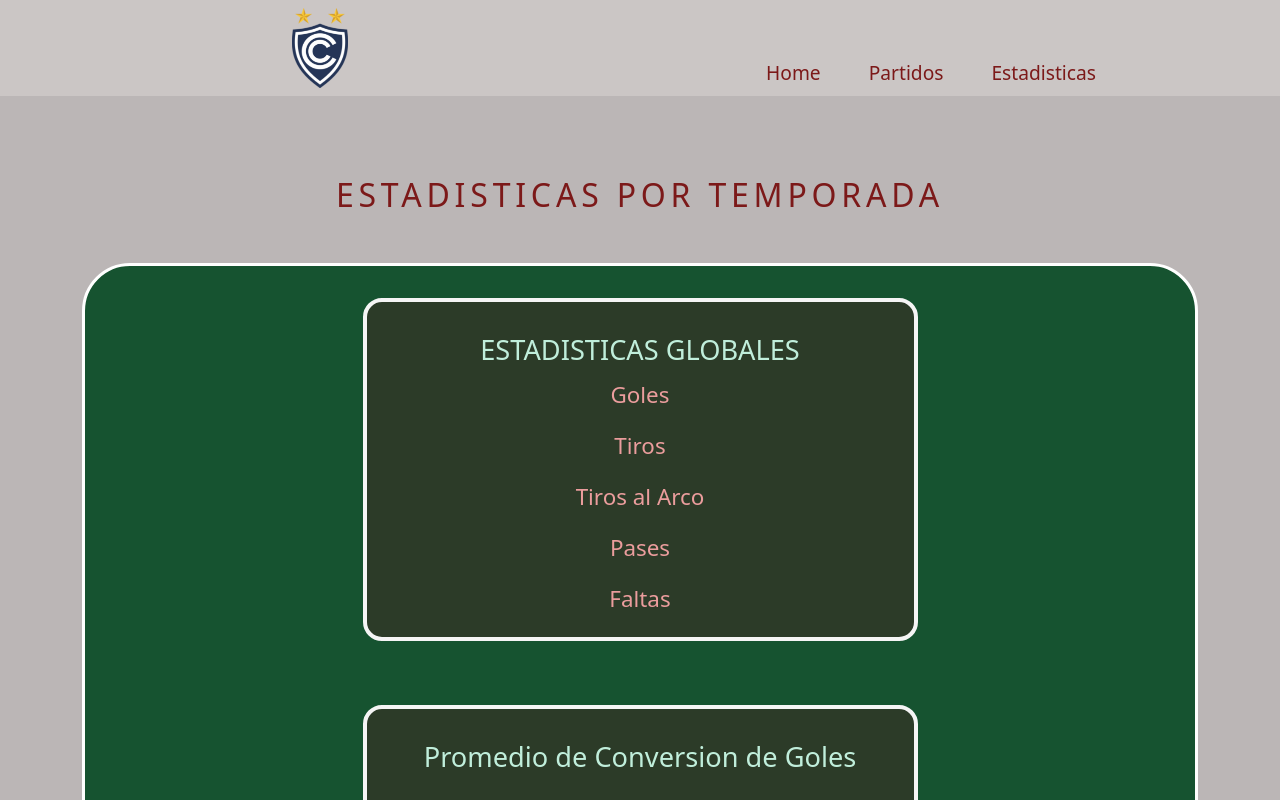
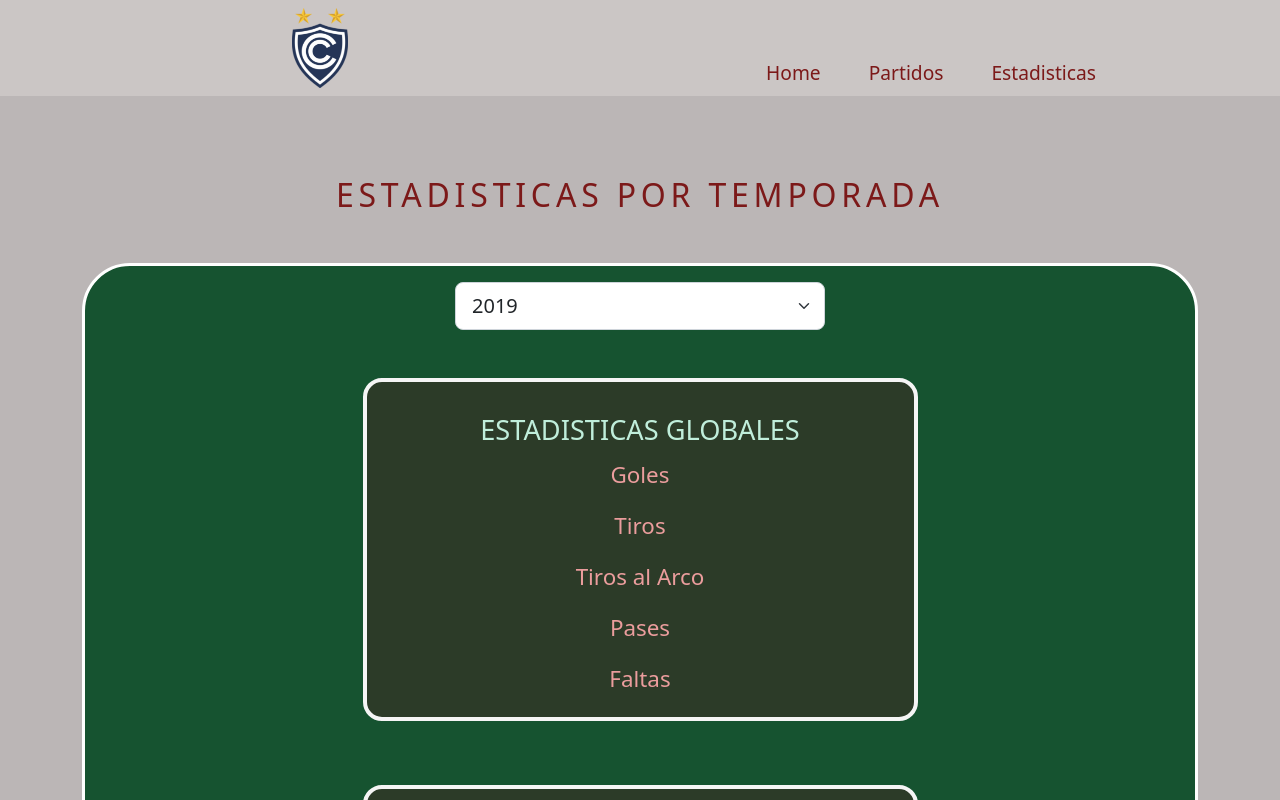
Before and after one commit to Jose-pe/CiencianoFront, a React (Create React App) app: page /estadisticas in a window 1280 px wide. Shown: the top 800 px of the page. Built offline with nearby package versions, Linux system fonts and the light colour scheme; no server answers.

Commit message:
buscador por temporada

```diff
--- a/src/Componentes/Stats.js
+++ b/src/Componentes/Stats.js
@@ -11,7 +11,20 @@ export function Stats({stats=[]}){
                         </div>
 
                 </div>
+
                 <div className='row justify-content-center' id='matchcontent'>
+                <div className='row justify-content-center mt-3'>
+                <div className='col-4 text-center'>
+                <select className="form-select form-select-lg mb-3" aria-label=".form-select-lg example">
+                                <option value="">2019</option>
+                                <option value="">2020</option>
+                                <option value="">2021</option>
+                                <option value="">2022</option>
+                                <option value="">2023</option>
+
+                        </select>
+                </div>
+                </div>
                 <div className='col-6 text-center' id='contentstats'>
                         <h3 className='subtitle' >ESTADISTICAS GLOBALES</h3>
                         <div className='row justify-content-center' >
```
